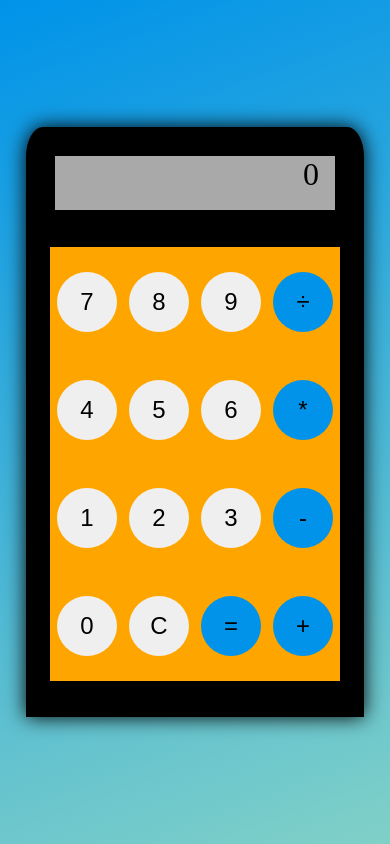
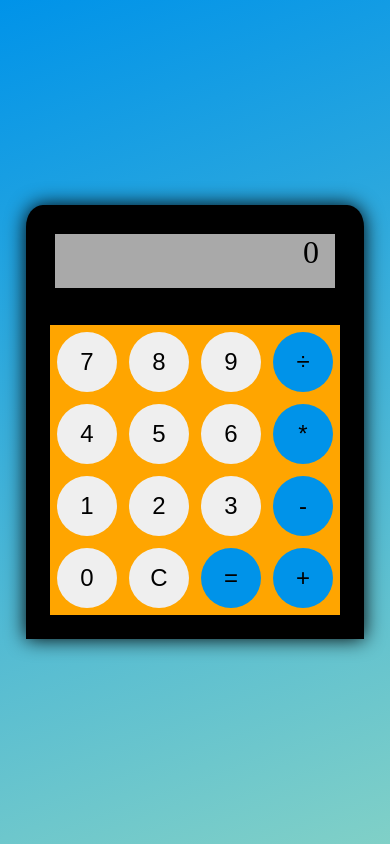
Before and after one commit to kwanzv/Calculator---Odin, a plain HTML site: page index.html in a window 390 px wide. Drawn offline with Linux system fonts and the light colour scheme.

Commit message:
Changed CSS for desktop and mobile view

```diff
--- a/styles.css
+++ b/styles.css
@@ -11,6 +11,8 @@ h1 {
 .wrapper {
   display: flex;
   min-height: 100vh;
+  width: 100%;
+  overflow: hidden;
   flex-direction: column;
   align-items: center;
   justify-content: center;
@@ -20,8 +22,7 @@ h1 {
 
 .calculator {
   background-color: black;
-  height: 70vh;
-  min-width: 70%;
+  width: auto;
   border-top-left-radius: 5%;
   border-top-right-radius: 5%;
   padding: 1.5rem;
```
